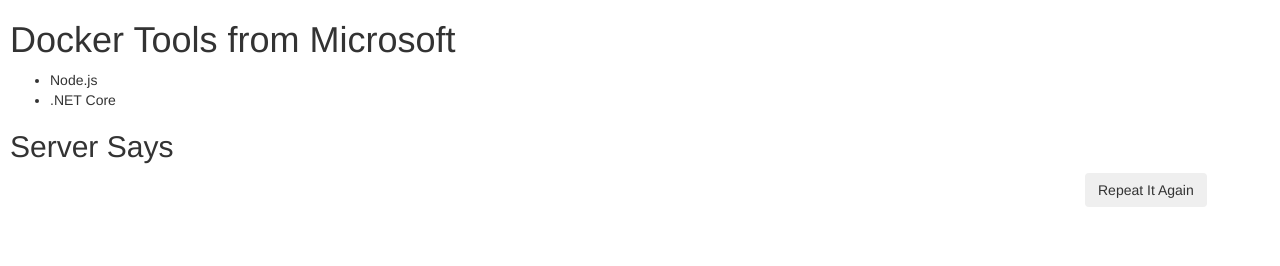
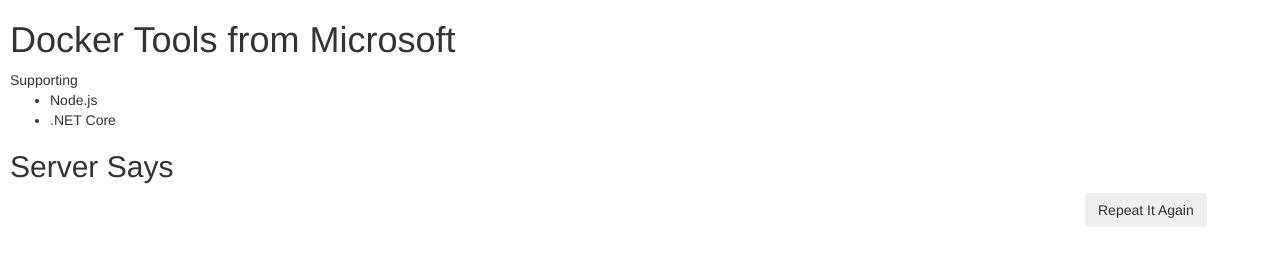
Before and after one commit to SteveLasker/polyglot-web-node, a website: page web-node/public/index.html in a window 1280 px wide. Drawn offline with nearby package versions, Linux system fonts and the light colour scheme; some packages are replaced by stand-ins of ours; no server answers.

Commit message:
Added supporting

```diff
--- a/web-node/public/index.html
+++ b/web-node/public/index.html
@@ -12,7 +12,7 @@
 <body style="margin-left:10px; margin-right:10px;">
     <div ng-controller="MainController">
         <H1>Docker Tools from Microsoft</H1>
-        <span></span>
+        <span>Supporting</span>
         <ul>
             <li>Node.js</li>
             <li>.NET Core</li>
```
